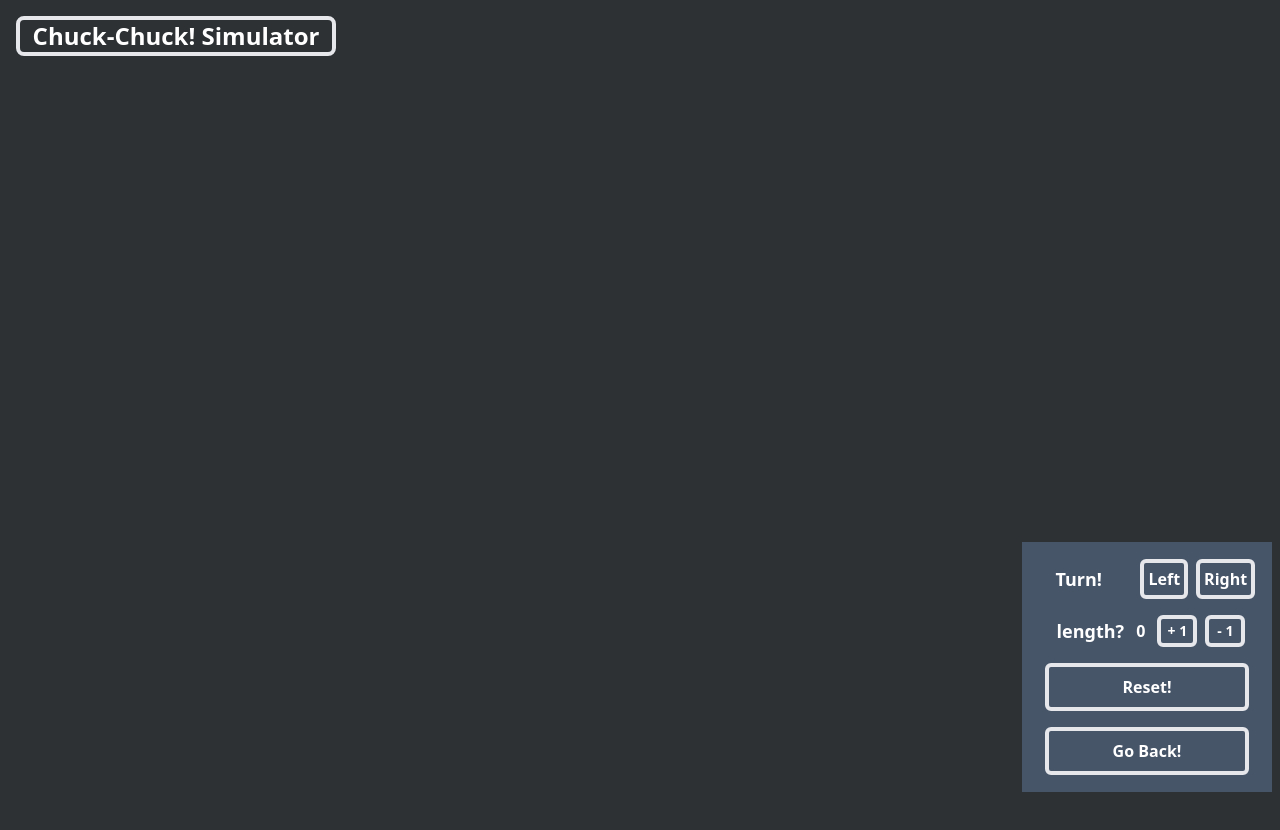
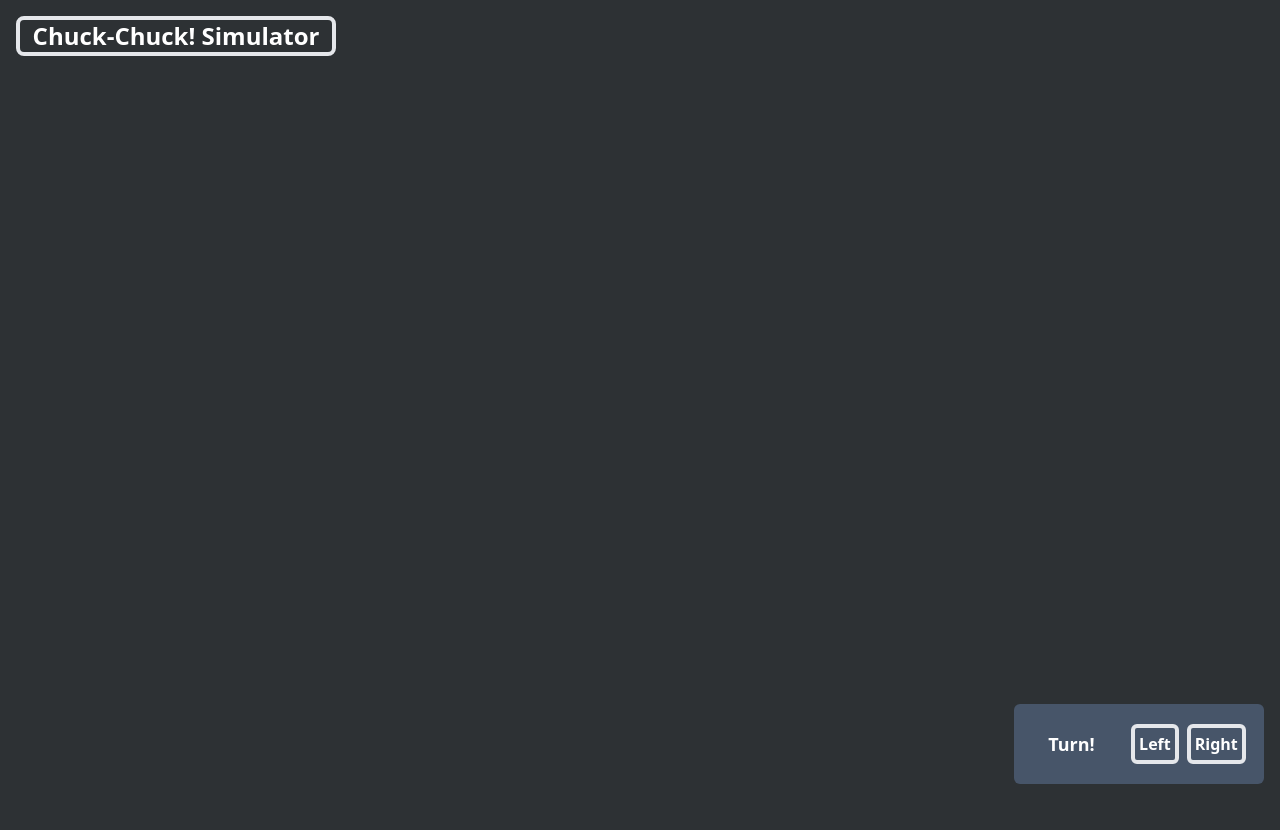
Before and after one commit to The-Chuck-Chuck/The-Chuck, a React (Vite) app: page /simulator in a window 1280 px wide. Shown: the top 830 px of the page. Built offline with nearby package versions, Linux system fonts and the light colour scheme.

Commit message:
Design(SimulController): 사용하지 않는 버튼 제거
- 추가/삭제 버튼 제거
- 초기화 버튼 제거, 초기화 모달 제거

```diff
--- a/src/components/SimulController.jsx
+++ b/src/components/SimulController.jsx
@@ -1,7 +1,5 @@
 import { useState } from "react";
 import * as CONSTANTS from "../constants/constants";
-import ResetModal from "../pages/Modal/ResetModal";
-import useChuckStore from "../store/chuckStore";
 import Button from "./Button";
 import Modal from "./Modal";
 
@@ -10,8 +8,6 @@ const SimulController = ({
   setRotationAngle,
   setIsRotating,
 }) => {
-  const { chuckPositionsList, setChuckPositionsList } = useChuckStore();
-  const [isOpenedReset, setIsOpenedReset] = useState(false);
   const [isOpenedSelected, setIsOpenedSelected] = useState(false);
 
   const handleClickLeft = () => {
@@ -32,49 +28,13 @@ const SimulController = ({
     }
   };
 
-  const handleClickReset = () => {
-    setIsOpenedReset(true);
-  };
-
-  const handleClickAdd = () => {
-    if (chuckPositionsList.length >= 50) {
-      alert("최대 개수는 50개입니다.");
-
-      return;
-    } else {
-      const copiedChuckPositionsList = JSON.parse(
-        JSON.stringify(chuckPositionsList)
-      );
-      const addPosition =
-        copiedChuckPositionsList[copiedChuckPositionsList.length - 2];
-
-      addPosition[0] += 5;
-
-      setChuckPositionsList([...chuckPositionsList, addPosition]);
-    }
-  };
-
-  const handleClickDelete = () => {
-    if (chuckPositionsList.length <= 2) {
-      alert("최소 개수는 2개입니다.");
-
-      return;
-    } else {
-      const copiedChuckPositionsList = [...chuckPositionsList];
-
-      copiedChuckPositionsList.pop();
-
-      setChuckPositionsList(copiedChuckPositionsList);
-    }
-  };
-
   return (
     <>
       {isOpenedSelected && (
         <Modal
           drection="horizontalr"
-          title="HELP!"
-          className="w-[300px] h-[250px] top-[35%] left-[35%]"
+          title="Select Chuck!"
+          className="w-[300px] h-[250px] top-[35%] left-[40%]"
           setIsOpened={setIsOpenedSelected}
         >
           <div className="h-[70%] flex justify-center items-center">
@@ -82,9 +42,9 @@ const SimulController = ({
           </div>
         </Modal>
       )}
-      <div className="flex flex-col gap-4 fixed bottom-2 right-2 w-[250px] h-[250px] bg-slate-600 p-3 justify-center items-center">
+      <div className="flex flex-col gap-4 fixed bottom-4 right-4 w-[250px] rounded-md bg-slate-600 p-5 justify-center items-center">
         <div className="w-[90%] flex gap-2 items-center">
-          <p className="pl-[5%] pr-[15%] text-center font-bold text-lg">
+          <p className="pl-[2%] pr-[15%] text-center font-bold text-lg">
             Turn!
           </p>
           <Button className="h-10 p-1" clickHandler={handleClickLeft}>
@@ -94,30 +54,7 @@ const SimulController = ({
             Right
           </Button>
         </div>
-        <div className="w-[80%] flex gap-3 items-center">
-          <div className="grow font-bold text-lg">length?</div>
-          <div className="font-semibold">{chuckPositionsList.length}</div>
-          <div className="flex gap-2">
-            <Button
-              clickHandler={handleClickAdd}
-              className="w-10 text-sm h-8 pl-1 pr-1"
-            >
-              + 1
-            </Button>
-            <Button
-              clickHandler={handleClickDelete}
-              className="w-10 text-sm h-8 pl-1 pr-1"
-            >
-              - 1
-            </Button>
-          </div>
-        </div>
-        <Button clickHandler={handleClickReset} className="w-[90%] p-2">
-          Reset!
-        </Button>
-        <Button className="w-[90%] p-2">Go Back!</Button>
       </div>
-      {isOpenedReset && <ResetModal setIsOpened={setIsOpenedReset} />}
     </>
   );
 };
--- a/src/pages/Modal/ResetModal.jsx
+++ /dev/null
@@ -1,31 +0,0 @@
-import Button from "../../components/Button";
-import Modal from "../../components/Modal";
-
-const ResetModal = ({ setIsOpened }) => {
-  const handleCancel = () => {
-    setIsOpened(false);
-  };
-
-  return (
-    <Modal
-      drection="horizontal"
-      title="초기화하시겠습니까?"
-      className="top-[30%] left-[30%]"
-      setIsOpened={setIsOpened}
-    >
-      <div className="mt-8 flex flex-col gap-3 justify-center items-center">
-        <Button className="w-[80%] border-red-500 hover:bg-red-400 text-lg pl-7 pr-7 pt-2 pb-2">
-          초기화하기
-        </Button>
-        <Button
-          className="w-[80%] text-lg pl-7 pr-7 pt-2 pb-2"
-          clickHandler={handleCancel}
-        >
-          취소하기
-        </Button>
-      </div>
-    </Modal>
-  );
-};
-
-export default ResetModal;
```
